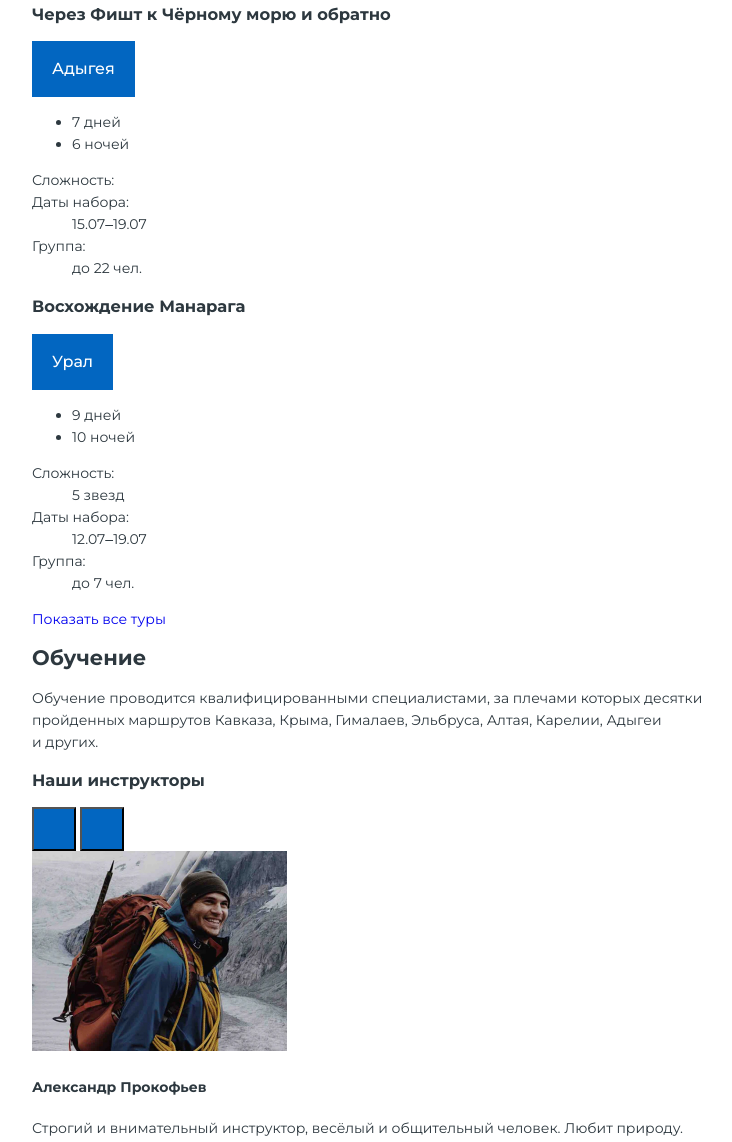
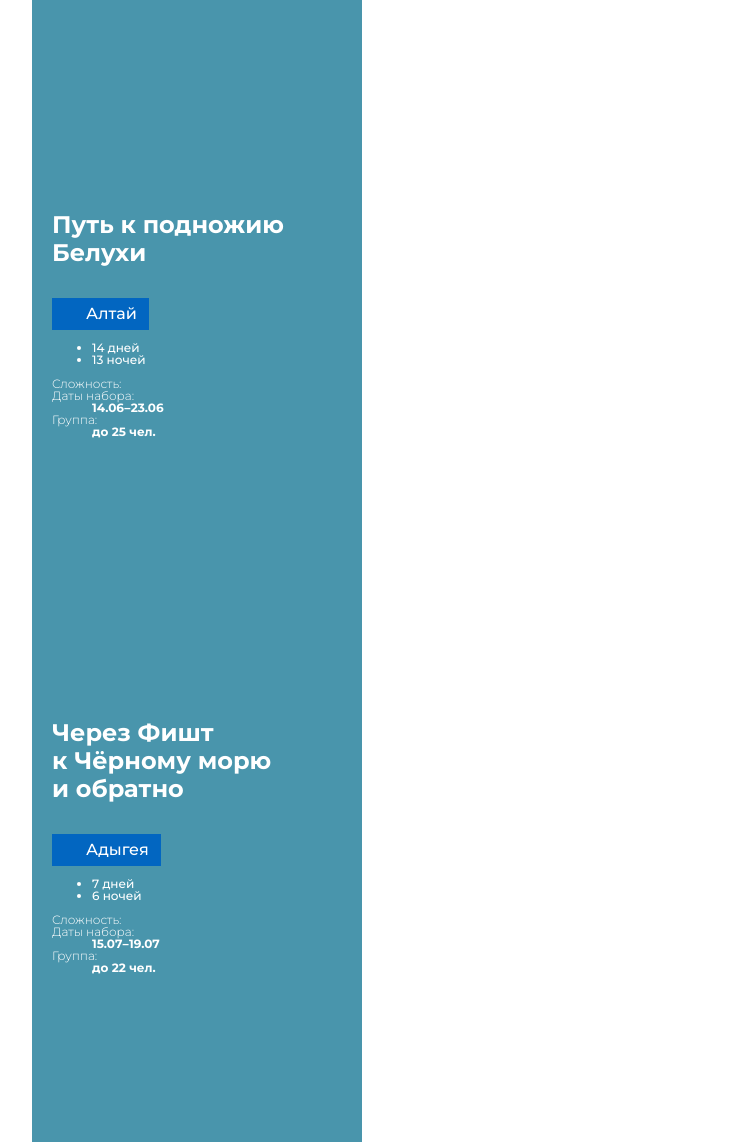
Before and after one commit to ArkBriz/Lifetour, a website built with Vite: page source/index.html in a window 1280 px wide. Shown: the part 4200-5342 px from the top of the page, without its empty margins (269-1001 px from the left). Built offline with nearby package versions, Linux system fonts and the light colour scheme.

Commit message:
add basic styles to tours section and slides

```diff
--- a/source/index.html
+++ b/source/index.html
@@ -107,7 +107,7 @@
       <div class="section-container">
         <section class="section tours" id="tours">
           <div class="container">
-            <div class="tours__slider swiper">
+            <div class="swiper">
               <header class="section__header">
                 <h2 class="section__title">Ближайшие туры</h2>
                 <nav class="section__navigation">
--- /dev/null
+++ b/source/sass/blocks/section.scss
@@ -0,0 +1,30 @@
+.section__title {
+  margin: 0;
+  margin-bottom: 42px;
+
+  font-size: 22px;
+  line-height: 1;
+  font-weight: 800;
+
+  @include media("tablet") {
+    margin-bottom: 35px;
+    font-size: 25px;
+  }
+
+  @include media("desktop") {
+    margin-bottom: 53px;
+    font-size: 55px;
+  }
+}
+
+.section__navigation {
+  display: flex;
+}
+
+.section__navigation .button {
+  display: none;
+
+  @include media("tablet") {
+    display: block;
+  }
+}
--- /dev/null
+++ b/source/sass/blocks/tours-slide.scss
@@ -0,0 +1,37 @@
+.tours-slide {
+  width: 290px;
+  padding: 224px 20px 30px;
+  font-size: 12px;
+  line-height: 1;
+  font-weight: 500;
+  color: $white;
+  background-color: #4995ac;
+
+  @include media("tablet") {
+    width: 330px;
+  }
+
+  @include media("desktop") {
+    width: 380px;
+    padding-top: 196px;
+  }
+}
+
+.tours-slide__title {
+  margin-block: 15px 31px;
+  font-size: 24px;
+  line-height: 28px;
+  font-weight: 700;
+}
+
+.tours-slide__location {
+  padding: 8px 12px 8px 34px;
+}
+
+.tours-slide__term {
+  font-weight: 300;
+}
+
+.tours-slide__desc {
+  font-weight: 700;
+}
--- /dev/null
+++ b/source/sass/blocks/tours.scss
@@ -0,0 +1,35 @@
+.tours.section {
+  padding-top: 30px;
+  padding-bottom: 20px;
+
+  @include media("tablet") {
+    padding-top: 60px;
+    padding-bottom: 40px;
+  }
+
+  @include media("desktop") {
+    padding-block: 100px;
+  }
+}
+
+.tours__show-all {
+  display: block;
+  width: 212px;
+  margin: 0 auto;
+  margin-top: 25px;
+  padding: 10px 28px 10px 10px;
+  font-size: 14px;
+  line-height: 1;
+  font-weight: 700;
+  text-transform: uppercase;
+  color: $black;
+
+  @include media("tablet") {
+    width: 230px;
+    font-size: 16px;
+  }
+
+  @include media("desktop") {
+    margin-top: 53px;
+  }
+}
--- a/source/sass/style.scss
+++ b/source/sass/style.scss
@@ -13,6 +13,9 @@
 @import "blocks/phone.scss";
 @import "blocks/hero.scss";
 @import "blocks/button.scss";
+@import "blocks/section.scss";
+@import "blocks/tours.scss";
+@import "blocks/tours-slide.scss";
 // @import "blocks/phone.scss";
 // @import "blocks/phone.scss";
 // @import "blocks/phone.scss";
@@ -25,6 +28,3 @@
 // @import "blocks/phone.scss";
 // @import "blocks/phone.scss";
 // @import "blocks/phone.scss";
-// @import "blocks/phone.scss";
-// @import "blocks/phone.scss";
-// @import "blocks/phone.scss";
```
